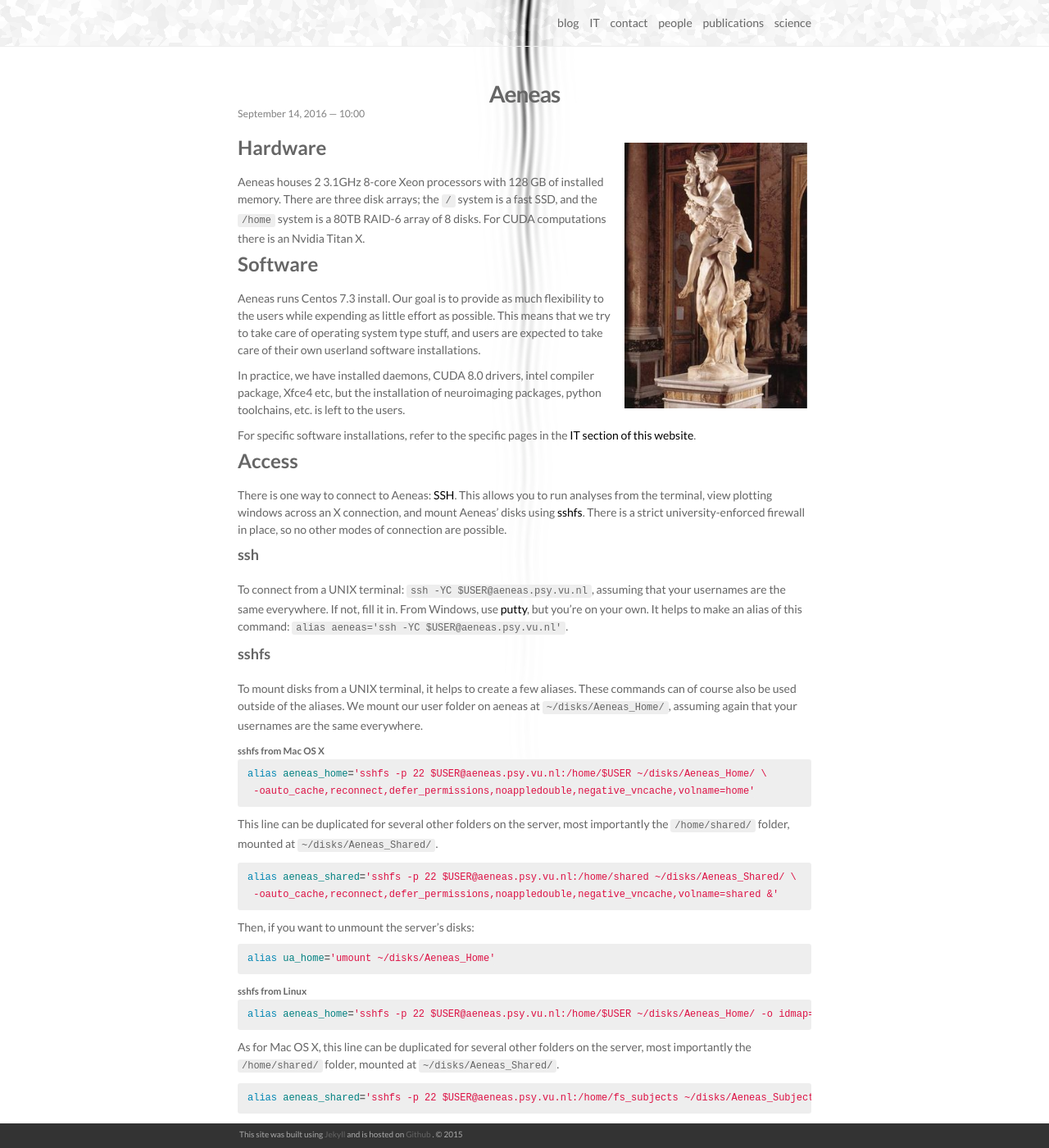
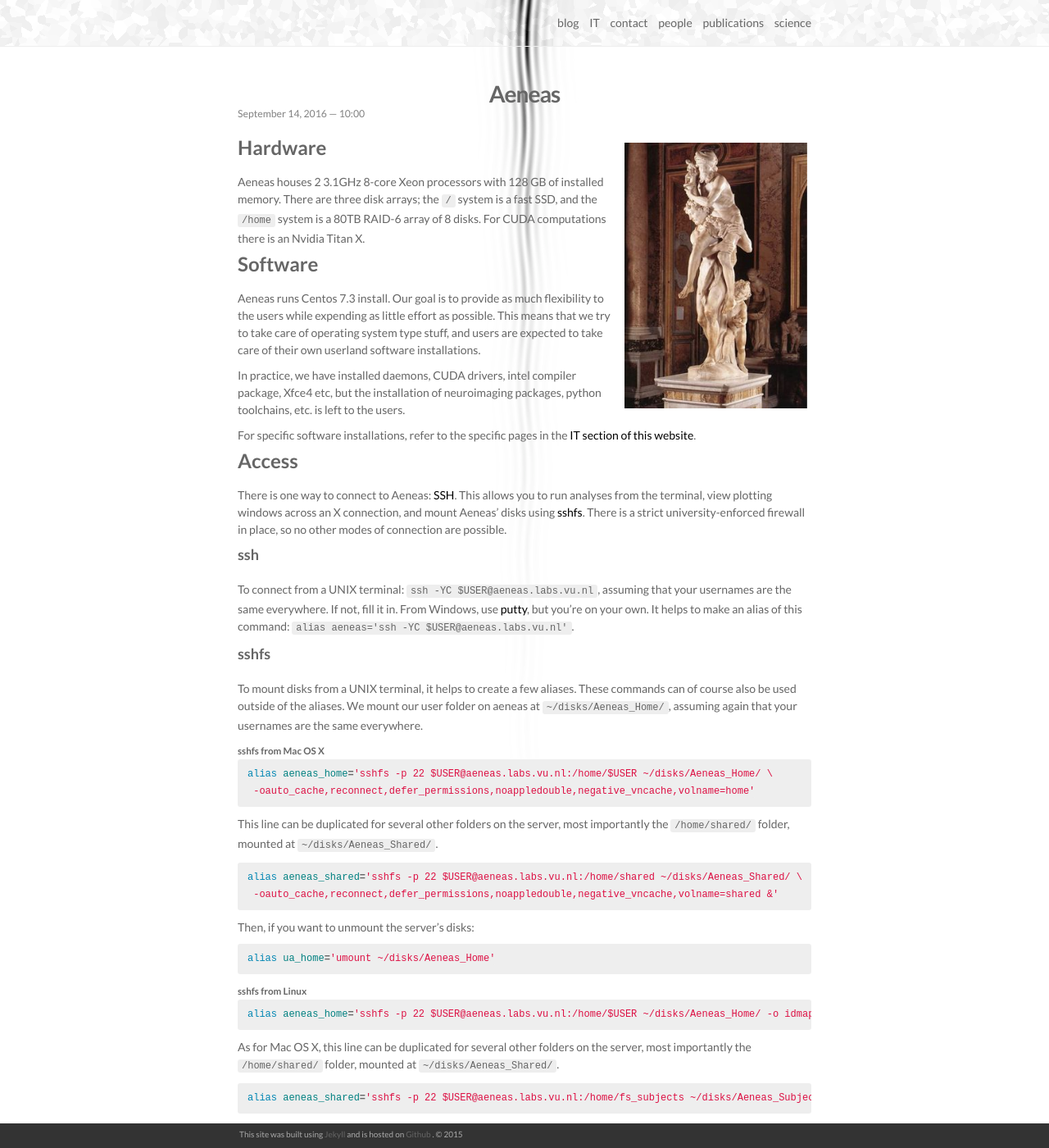
Before and after one commit to tknapen/tknapen.github.io, a Jekyll site: the page built from _IT/2016-09-14-aeneas.markdown, in a window 1280 px wide and 1400 px high. Shown: the whole window at 82% size. Built offline with Jekyll 4.4.1, drawn with Linux system fonts in a browser that asks for light colours; nearby versions of some CDN libraries.

Commit message:
updated url for aeneas

```diff
--- a/_IT/2016-09-14-aeneas.markdown
+++ b/_IT/2016-09-14-aeneas.markdown
@@ -17,7 +17,7 @@ Aeneas houses 2 3.1GHz 8-core Xeon processors with 128 GB of installed memory. T
 <br />
 Aeneas runs Centos 7.3 install. Our goal is to provide as much flexibility to the users while expending as little effort as possible. This means that we try to take care of operating system type stuff, and users are expected to take care of their own userland software installations.
 
-In practice, we have installed daemons, CUDA 8.0 drivers, intel compiler package, Xfce4 etc, but the installation of neuroimaging packages, python toolchains, etc. is left to the users.
+In practice, we have installed daemons, CUDA drivers, intel compiler package, Xfce4 etc, but the installation of neuroimaging packages, python toolchains, etc. is left to the users.
 
 For specific software installations, refer to the specific pages in the [IT section of this website](/IT).
 <br />
@@ -30,7 +30,7 @@ There is one way to connect to Aeneas: [SSH](https://en.wikipedia.org/wiki/Secur
 #### ssh
 <br />
 To connect from a UNIX terminal:
-`ssh -YC $USER@aeneas.psy.vu.nl`, assuming that your usernames are the same everywhere. If not, fill it in. From Windows, use [putty](https://en.wikipedia.org/wiki/PuTTY), but you're on your own. It helps to make an alias of this command: `alias aeneas='ssh -YC $USER@aeneas.psy.vu.nl'`.
+`ssh -YC $USER@aeneas.labs.vu.nl`, assuming that your usernames are the same everywhere. If not, fill it in. From Windows, use [putty](https://en.wikipedia.org/wiki/PuTTY), but you're on your own. It helps to make an alias of this command: `alias aeneas='ssh -YC $USER@aeneas.labs.vu.nl'`.
 
 #### sshfs
 <br />
@@ -40,14 +40,14 @@ These commands can of course also be used outside of the aliases. We mount our u
 ##### sshfs from Mac OS X
 
 {% highlight bash %}
-alias aeneas_home='sshfs -p 22 $USER@aeneas.psy.vu.nl:/home/$USER ~/disks/Aeneas_Home/ \
+alias aeneas_home='sshfs -p 22 $USER@aeneas.labs.vu.nl:/home/$USER ~/disks/Aeneas_Home/ \
  -oauto_cache,reconnect,defer_permissions,noappledouble,negative_vncache,volname=home'
 {% endhighlight %}
 
 This line can be duplicated for several other folders on the server, most importantly the `/home/shared/` folder, mounted at `~/disks/Aeneas_Shared/`.
 
 {% highlight bash %}
-alias aeneas_shared='sshfs -p 22 $USER@aeneas.psy.vu.nl:/home/shared ~/disks/Aeneas_Shared/ \
+alias aeneas_shared='sshfs -p 22 $USER@aeneas.labs.vu.nl:/home/shared ~/disks/Aeneas_Shared/ \
  -oauto_cache,reconnect,defer_permissions,noappledouble,negative_vncache,volname=shared &'
 {% endhighlight %}
 
@@ -61,13 +61,13 @@ alias ua_home='umount ~/disks/Aeneas_Home'
 
 
 {% highlight bash %}
-alias aeneas_home='sshfs -p 22 $USER@aeneas.psy.vu.nl:/home/$USER ~/disks/Aeneas_Home/ -o idmap=user,auto_cache,reconnect &'
+alias aeneas_home='sshfs -p 22 $USER@aeneas.labs.vu.nl:/home/$USER ~/disks/Aeneas_Home/ -o idmap=user,auto_cache,reconnect &'
 {% endhighlight %}
 
 As for Mac OS X, this line can be duplicated for several other folders on the server, most importantly the `/home/shared/` folder, mounted at `~/disks/Aeneas_Shared/`.
 
 {% highlight bash %}
-alias aeneas_shared='sshfs -p 22 $USER@aeneas.psy.vu.nl:/home/fs_subjects ~/disks/Aeneas_Subjects -o idmap=user,auto_cache,reconnect &'
+alias aeneas_shared='sshfs -p 22 $USER@aeneas.labs.vu.nl:/home/fs_subjects ~/disks/Aeneas_Subjects -o idmap=user,auto_cache,reconnect &'
 {% endhighlight %}
 
 Then, if you want to unmount the server's disks:
```
